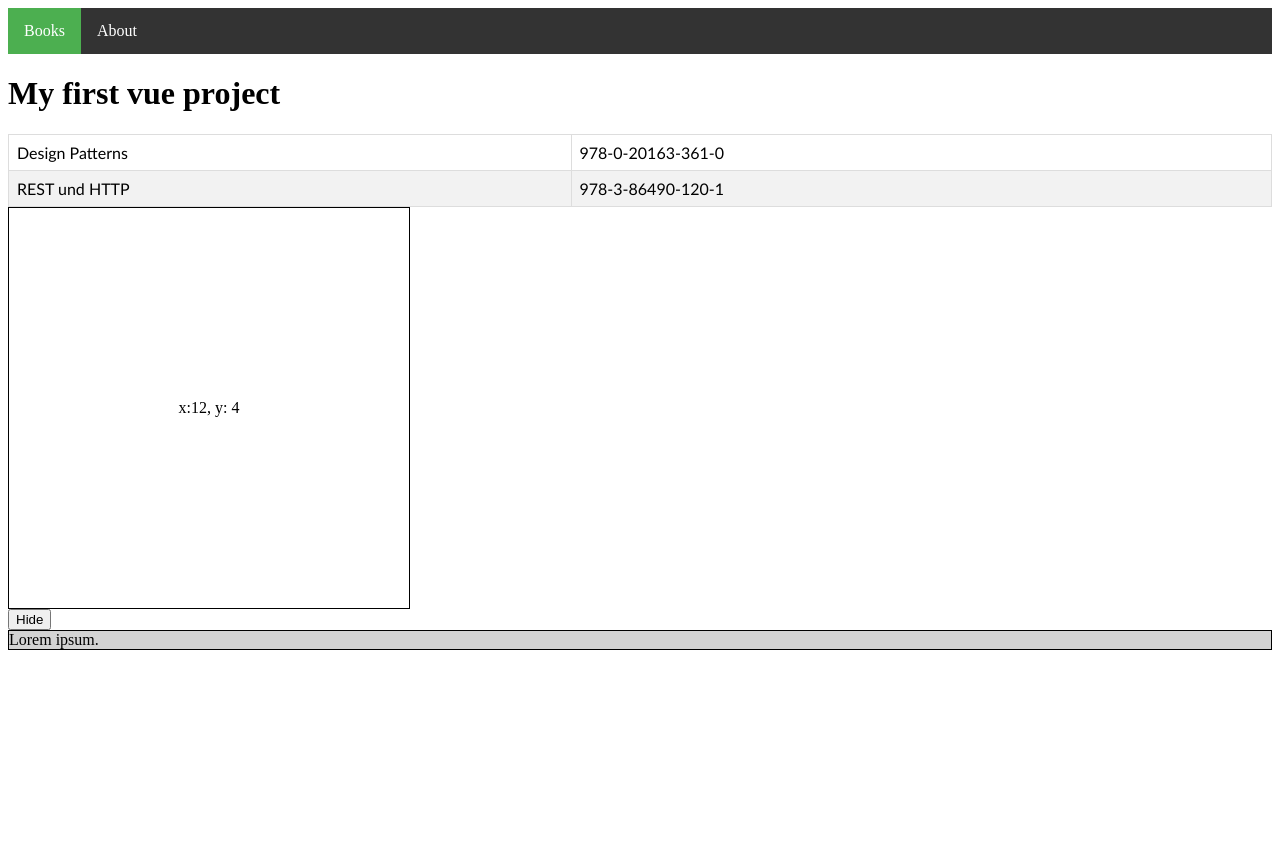
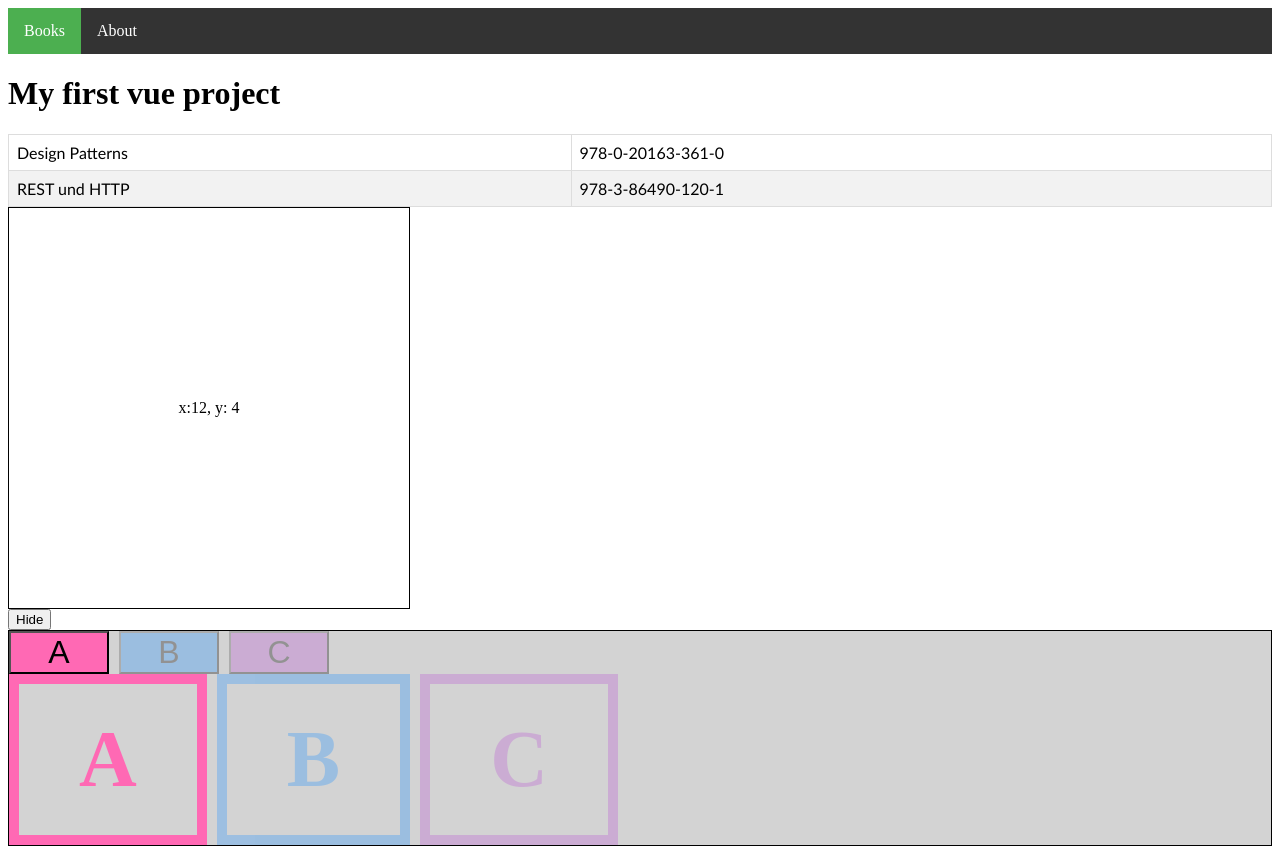
Before and after one commit to frontend-coach-workshops/2023-09-11_09-13, a Vue app: page / in a window 1280 px wide. Before the commit the page ends 800 px from the top, so only its background shows below. Built offline with nearby package versions, Linux system fonts and the light colour scheme.

Commit message:
Add task 8

```diff
--- /dev/null
+++ b/src/components/ColorBox.vue
@@ -0,0 +1,106 @@
+<template>
+  <nav>
+    <button
+      class="btn btn-a"
+      :class="{ 'btn-active': activeLetter === 'A' }"
+      v-on:click="activeLetter = 'A'"
+    >
+      A
+    </button>
+    <button
+      class="btn btn-b"
+      :class="{ 'btn-active': activeLetter === 'B' }"
+      v-on:click="activeLetter = 'B'"
+    >
+      B
+    </button>
+    <button
+      class="btn btn-c"
+      :class="{ 'btn-active': activeLetter === 'C' }"
+      v-on:click="activeLetter = 'C'"
+    >
+      C
+    </button>
+  </nav>
+  <main>
+    <div class="letter letter-a" :class="{ 'letter-active': activeLetter === 'A' }">A</div>
+    <div class="letter letter-b" :class="{ 'letter-active': activeLetter === 'B' }">B</div>
+    <div class="letter letter-c" :class="{ 'letter-active': activeLetter === 'C' }">C</div>
+  </main>
+</template>
+
+<script>
+export default {
+  name: 'ColorBox',
+  data() {
+    return {
+      activeLetter: 'A'
+    }
+  }
+}
+</script>
+
+<style>
+main nav {
+  text-align: center;
+  margin-bottom: 20px;
+}
+
+.btn {
+  font-size: 2rem;
+  display: inline-block;
+  margin-right: 10px;
+  width: 100px;
+  opacity: 0.3;
+  cursor: pointer;
+}
+
+.btn-active {
+  opacity: 1;
+}
+
+.btn-a {
+  background-color: hotpink;
+}
+
+.btn-b {
+  background-color: dodgerblue;
+}
+
+.btn-c {
+  background-color: mediumorchid;
+}
+
+main main {
+  text-align: center;
+}
+
+.letter {
+  opacity: 0.3;
+  display: inline-block;
+  padding: 30px 60px;
+  text-align: center;
+  font-weight: bold;
+  font-size: 5rem;
+  margin-right: 10px;
+}
+
+.letter-active {
+  opacity: 1;
+}
+
+.letter-a {
+  color: hotpink;
+  border: 10px solid hotpink;
+}
+
+.letter-b {
+  color: dodgerblue;
+  border: 10px solid dodgerblue;
+}
+
+.letter-c {
+  color: mediumorchid;
+  border: 10px solid mediumorchid;
+}
+</style>
--- a/src/components/InfoBox.vue
+++ b/src/components/InfoBox.vue
@@ -3,12 +3,17 @@
     <span v-if="isVisible">Hide</span>
     <span v-else>Show</span>
   </button>
-  <div class="container" v-show="isVisible">Lorem ipsum.</div>
+  <div class="container" v-show="isVisible"><ColorBox /></div>
 </template>
 
 <script>
+import ColorBox from './ColorBox.vue'
+
 export default {
   name: 'InfoBox',
+  components: {
+    ColorBox
+  },
   data() {
     return {
       isVisible: true
```
